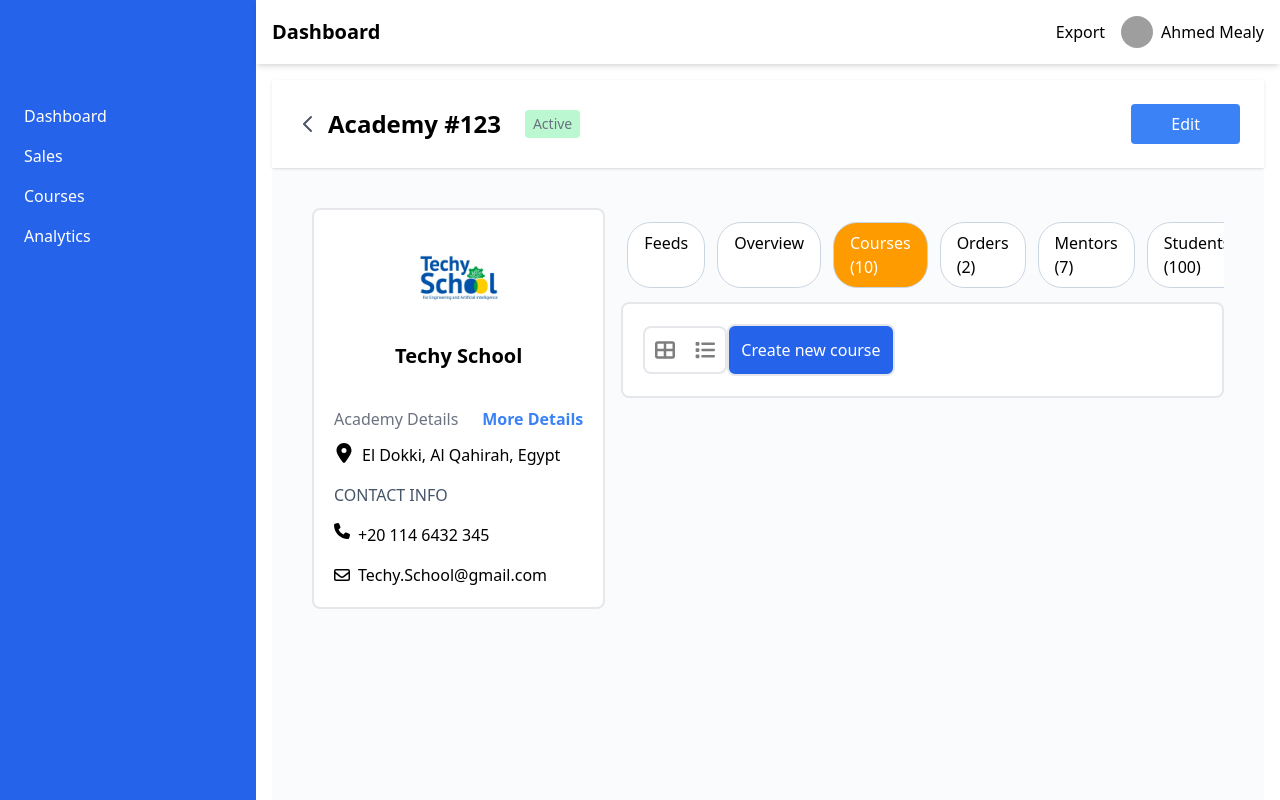
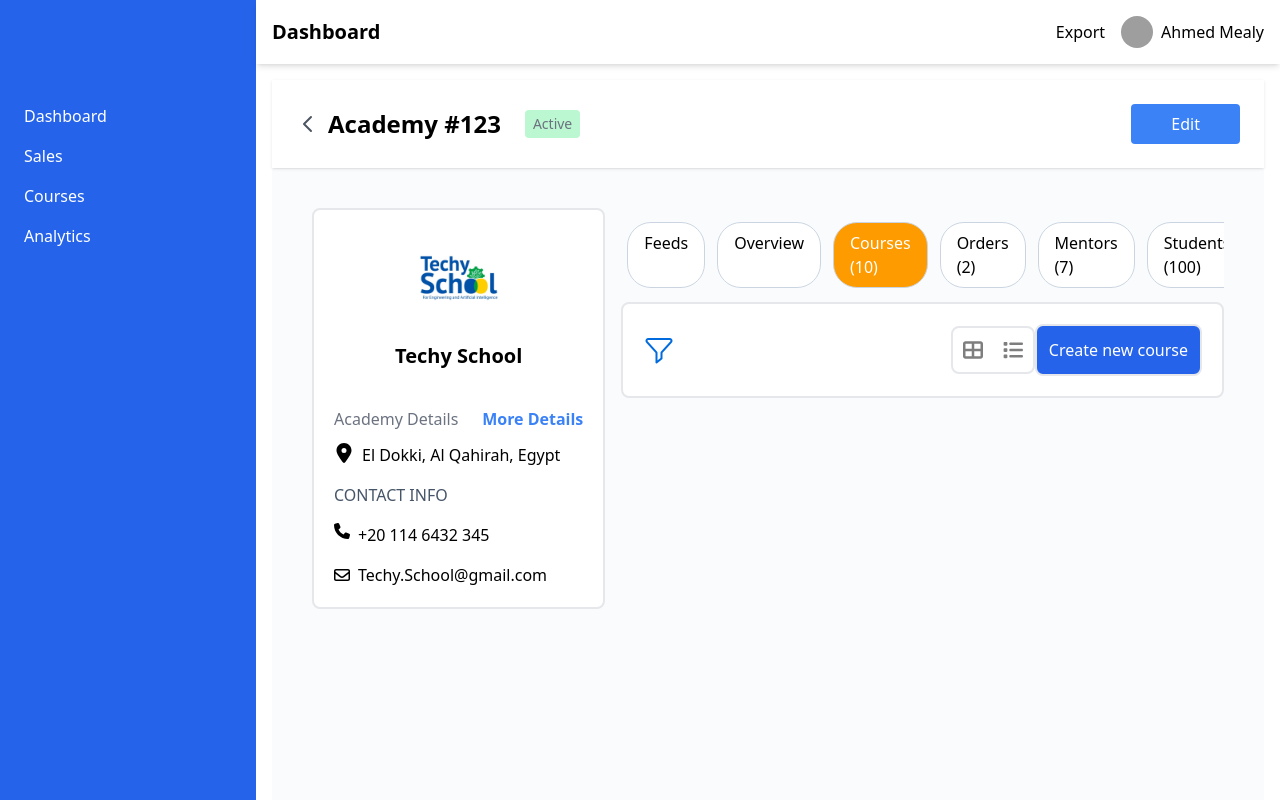
Before and after one commit to Techy-software/techy-website, a React (Vite) app: page / in a window 1280 px wide. Built offline with nearby package versions, Linux system fonts and the light colour scheme; grey boxes are pictures that could not be loaded.

Commit message:
Filter button

```diff
--- a/src/reusable components/Courses-LG-View/CoursesList.jsx
+++ b/src/reusable components/Courses-LG-View/CoursesList.jsx
@@ -1,15 +1,17 @@
 import BlueButton from "../BlueButton/BlueButton";
 import GridListButton from "../GridListButton/GridListButton";
 import WhiteCard from "../WhiteCard/WhiteCard";
-
+import filter from "../../assets/filter.png";
 const CoursesList = () => {
   return (
     <>
       <WhiteCard>
-        <div>
+        <div className="flex justify-between items-center">
           <div>
             {/* <SearchBar /> */}
-            {/* <Icon /> */}
+            <div className="cursor-pointer">
+              <img src={filter} alt="Filter" />
+            </div>
           </div>
           <div className="flex items-center">
             <GridListButton />
```
Also changed, not shown: src/assets/filter.png (added).
